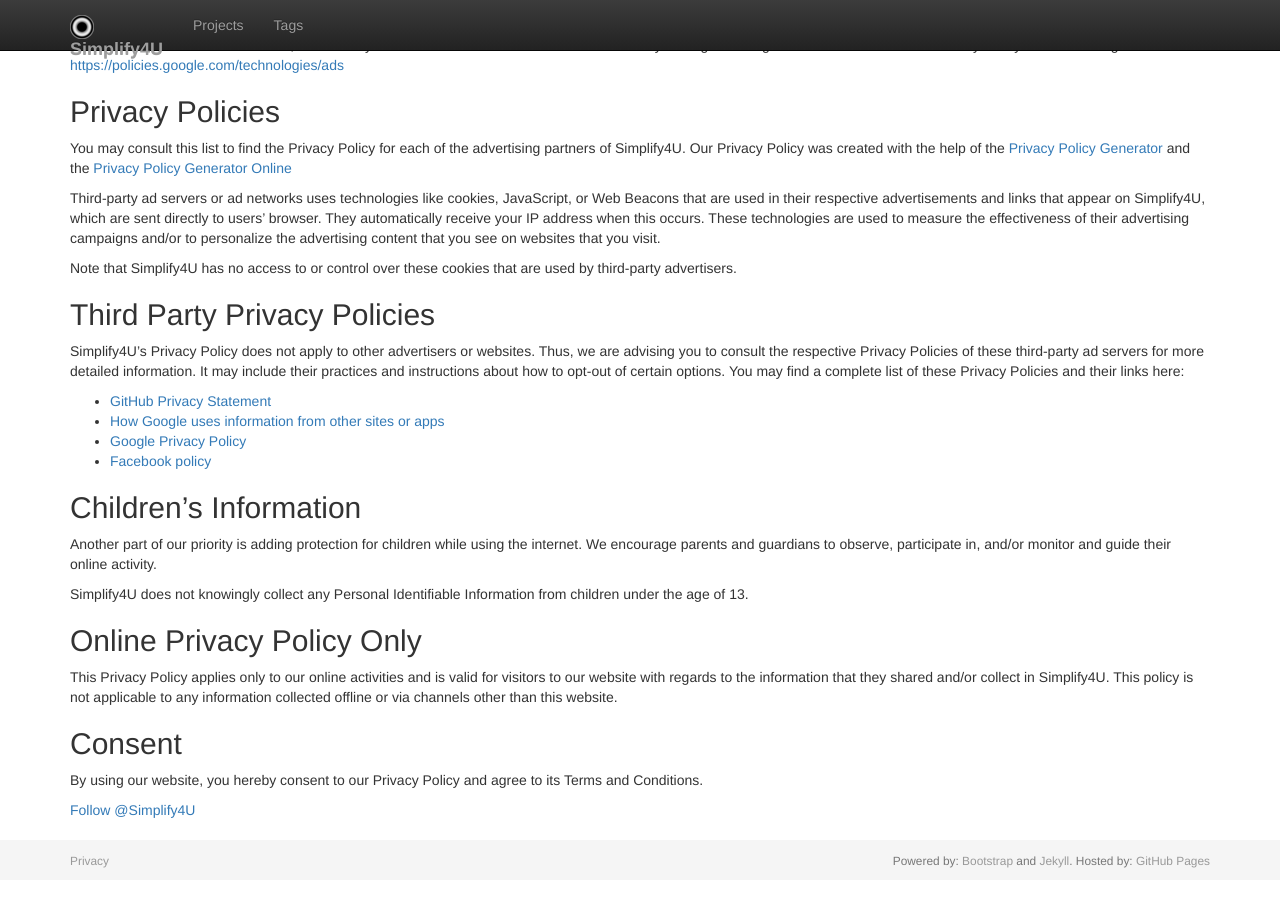
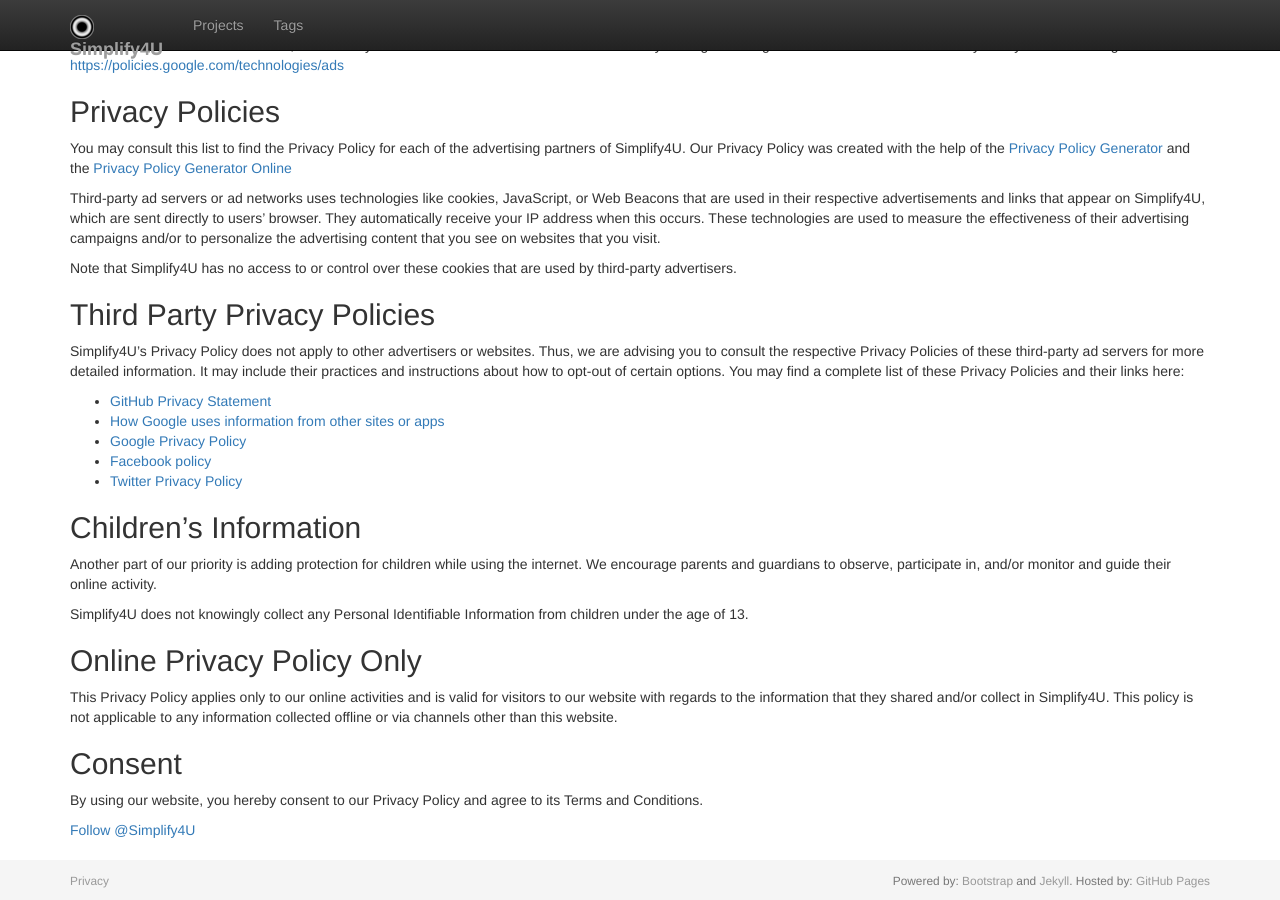
Before and after one commit to s4u/s4u.github.io, a Jekyll site: the page built from privacy-policy.md, in a window 1280 px wide and 900 px high, scrolled down 564 px. Built offline with Jekyll 4.4.1, drawn with Linux system fonts in a browser that asks for light colours; nearby versions of some CDN libraries; comment, search, counter and statistics services are not loaded.

Commit message:
twitter in privacy policy

```diff
--- a/privacy-policy.md
+++ b/privacy-policy.md
@@ -64,6 +64,7 @@
  - [How Google uses information from other sites or apps](https://policies.google.com/technologies/partner-sites)
  - [Google Privacy Policy](https://policies.google.com/privacy)
  - [Facebook policy](https://www.facebook.com/full_data_use_policy)
+ - [Twitter Privacy Policy](https://twitter.com/en/privacy)
 
 ## Children's Information
 
```
